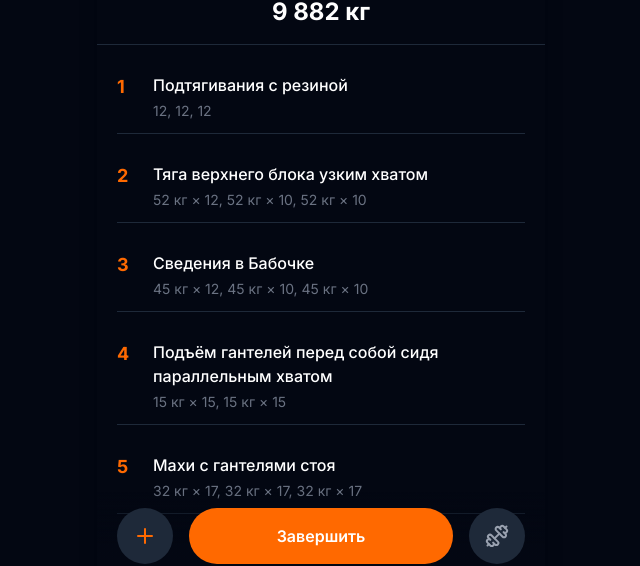
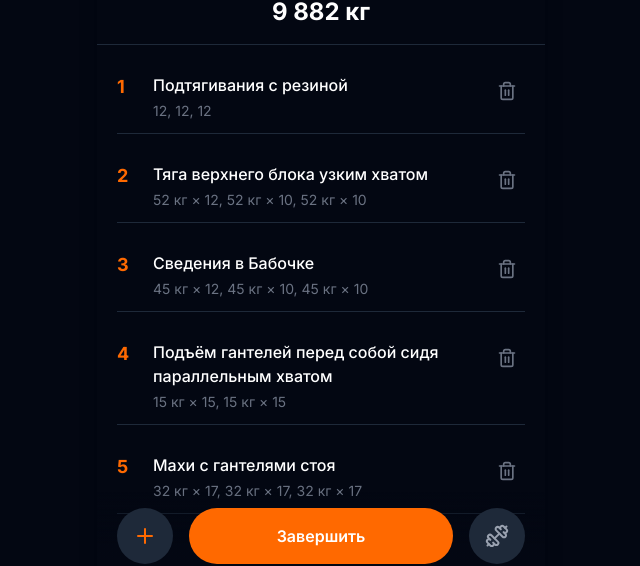
Before and after one commit to Tomasito133/FitSuperDuperApp, a Next.js app: page /workout/1 in a window 1280 px wide. Shown: the part 204-770 px from the top of the page, without its empty margins (319-959 px from the left). Built offline with nearby package versions, Linux system fonts and the light colour scheme.

Commit message:
Make delete button always visible on exercise items

```diff
--- a/src/app/workout/[id]/page.tsx
+++ b/src/app/workout/[id]/page.tsx
@@ -252,7 +252,7 @@ export default function WorkoutDetailPage() {
                 </div>
                 <button
                   onClick={() => handleDeleteExercise(exercise.id)}
-                  className="p-2 text-gray-600 hover:text-red-500 hover:bg-red-500/10 rounded-lg transition-colors opacity-0 group-hover:opacity-100"
+                  className="p-2 text-gray-500 hover:text-red-500 hover:bg-red-500/10 rounded-lg transition-colors"
                   title="Удалить"
                 >
                   <Trash2 className="w-5 h-5" />
--- a/src/app/workout/page.tsx
+++ b/src/app/workout/page.tsx
@@ -185,7 +185,7 @@ export default function ActiveWorkoutPage() {
                 </div>
                 <button
                   onClick={() => handleDeleteExercise(exercise.id)}
-                  className="p-2 text-gray-600 hover:text-red-500 hover:bg-red-500/10 rounded-lg transition-colors opacity-0 group-hover:opacity-100"
+                  className="p-2 text-gray-500 hover:text-red-500 hover:bg-red-500/10 rounded-lg transition-colors"
                   title="Удалить"
                 >
                   <Trash2 className="w-5 h-5" />
```
